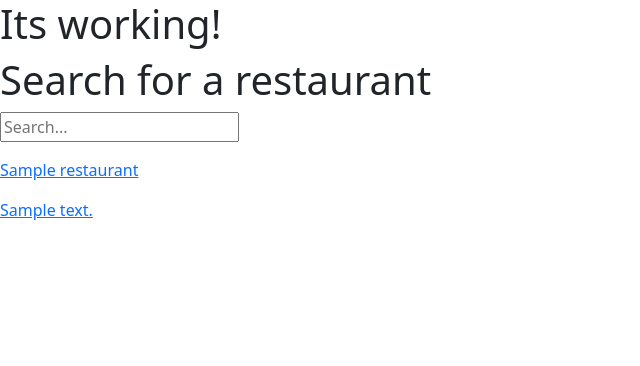
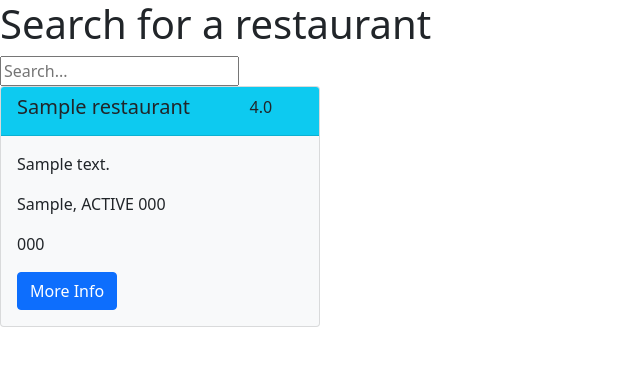
Before and after one commit to Blaine-Reid/wow_project, a Django app: template food_me/food_review/templates/search.html in a window 1280 px wide. Shown: the top 366 px of the page, without its empty margins (0-640 px from the left). Run offline with Django 4.2, Linux system fonts and the light colour scheme; the template is opened without the code that fills it: values that come from a table or form of the project are taken from there, others are empty; tables that the repository leaves empty hold one stand-in row (values such as "Sample post").

Commit message:
'base-search'

```diff
--- a/food_me/food_review/templates/restaurant_profile.html
+++ b/food_me/food_review/templates/restaurant_profile.html
@@ -2,4 +2,6 @@
 <!-- Title Section -->
 {% block title %}Food Me - {{restaurant.name}}{% endblock title %}
 <!-- Content Section -->
-{% block content %} {% endblock content %}
+{% block content %}
+<h1>Restaurant</h1>
+{% endblock content %}
--- a/food_me/food_review/templates/search.html
+++ b/food_me/food_review/templates/search.html
@@ -1,5 +1,3 @@
-<h1>Its working!</h1>
-
 {% extends 'base.html' %}
 <!-- Title Section -->
 {% block title %}Food Me - Find Your Favorite Food{% endblock title %}
@@ -14,7 +12,24 @@
 </form>
 
 {% for restaurant in restaurants %}
-<a href="{% url '' %}"
-<p>{{ restaurant.name }}</p>
-<p>{{ restaurant.street_address }}</p>
+
+<div class="card bg-light" style="width: 20rem">
+  <div class="card-header bg-info">
+    <div class="row">
+      <h5 class="col-9">{{ restaurant.name|capfirst }}</h5>
+      <span class="col">{{restaurant.avg_rating}}</span>
+    </div>
+  </div>
+  <div class="card-body">
+    <p class="card-text">{{ restaurant.street_address}}</p>
+    <p class="card-text">
+      {{ restaurant.city|capfirst}}, {{ restaurant.state|upper}}
+      {{restaurant.zip}}
+    </p>
+    <p class="card-text">{{ restaurant.phone}}</p>
+    <a href="{% url 'restaurant' restaurant.id %}" class="btn btn-primary"
+      >More Info</a
+    >
+  </div>
+</div>
 {% endfor %} {% endblock content %}
--- a/food_me/food_review/urls.py
+++ b/food_me/food_review/urls.py
@@ -1,9 +1,10 @@
 from django.urls import path
-from food_review.views import HomePageView, SearchView
+from food_review.views import HomePageView, SearchView, RestaurantProfile
 
 
 urlpatterns = [
     path("", HomePageView.as_view(), name="home"),
     path("search/", SearchView.as_view(), name='search'),
-
+    path("restaurant/<int:restaurant_id>",
+         RestaurantProfile.as_view(), name='restaurant'),
 ]
```
Also changed, not shown: food_me/food_review/views.py (+11 -7 lines).
